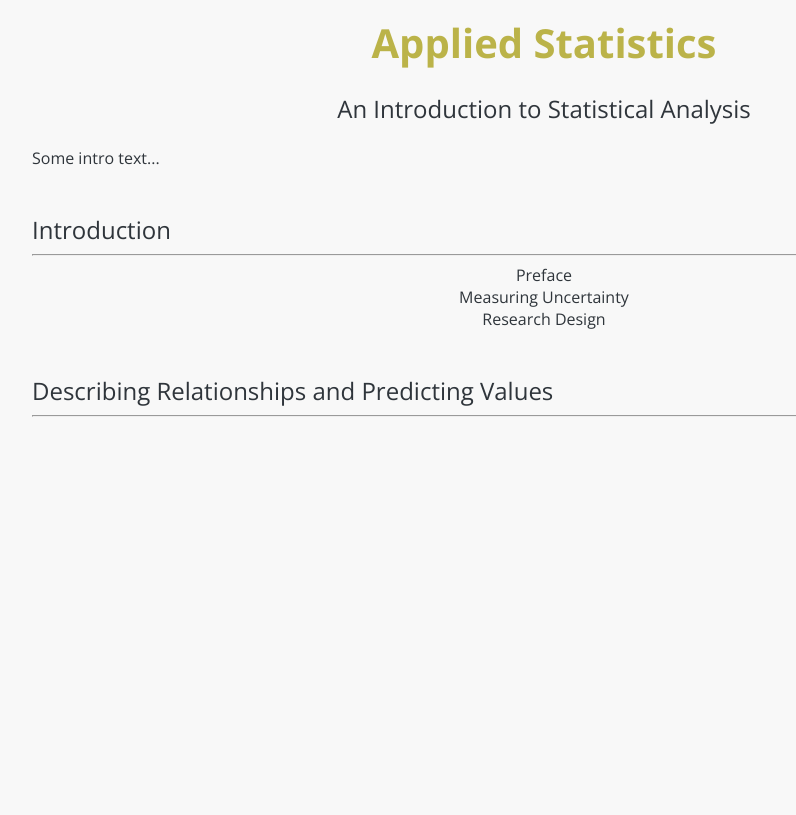
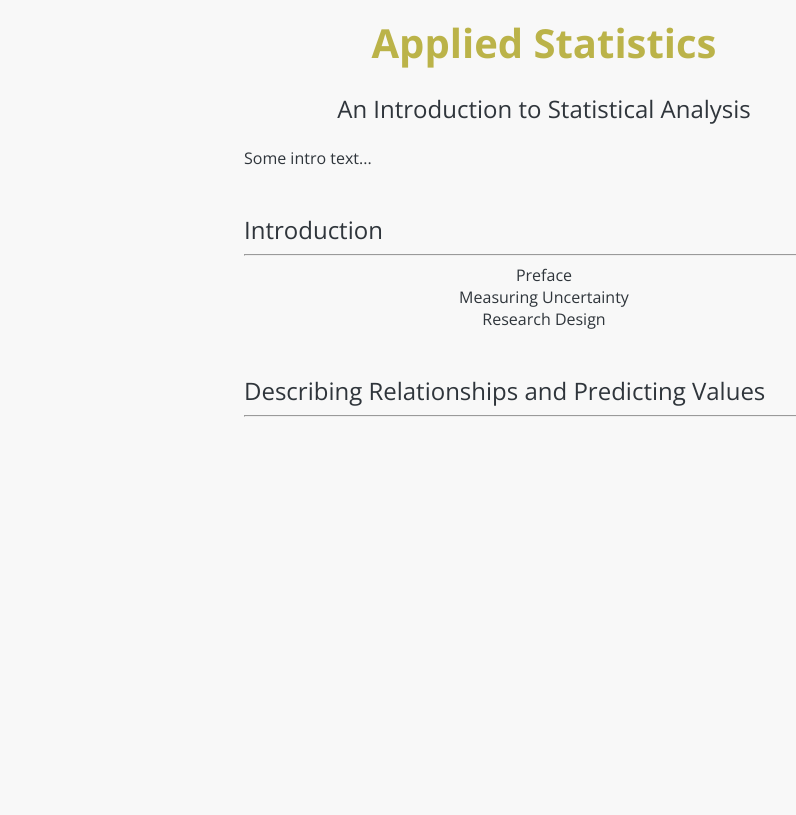
Before and after one commit to digideskio/appliedStats, a PHP site: page / in a window 1280 px wide. Shown: the whole page, without its empty margins (96-892 px from the left). Run offline with PHP 8.4, Linux system fonts and the light colour scheme.

Commit message:
changed content width

```diff
--- a/stylesheets/stylesheet.css
+++ b/stylesheets/stylesheet.css
@@ -66,9 +66,9 @@ body {
 }
 
 .content {
-  width: 80%;
-  max-width: 1200px;
-  min-width: 900px;
+  width: 600px;
+  max-width: 600px;
+  min-width: 600px;
   height: 100%;
   max-height: 100%;
   min-height: 750px;
```
